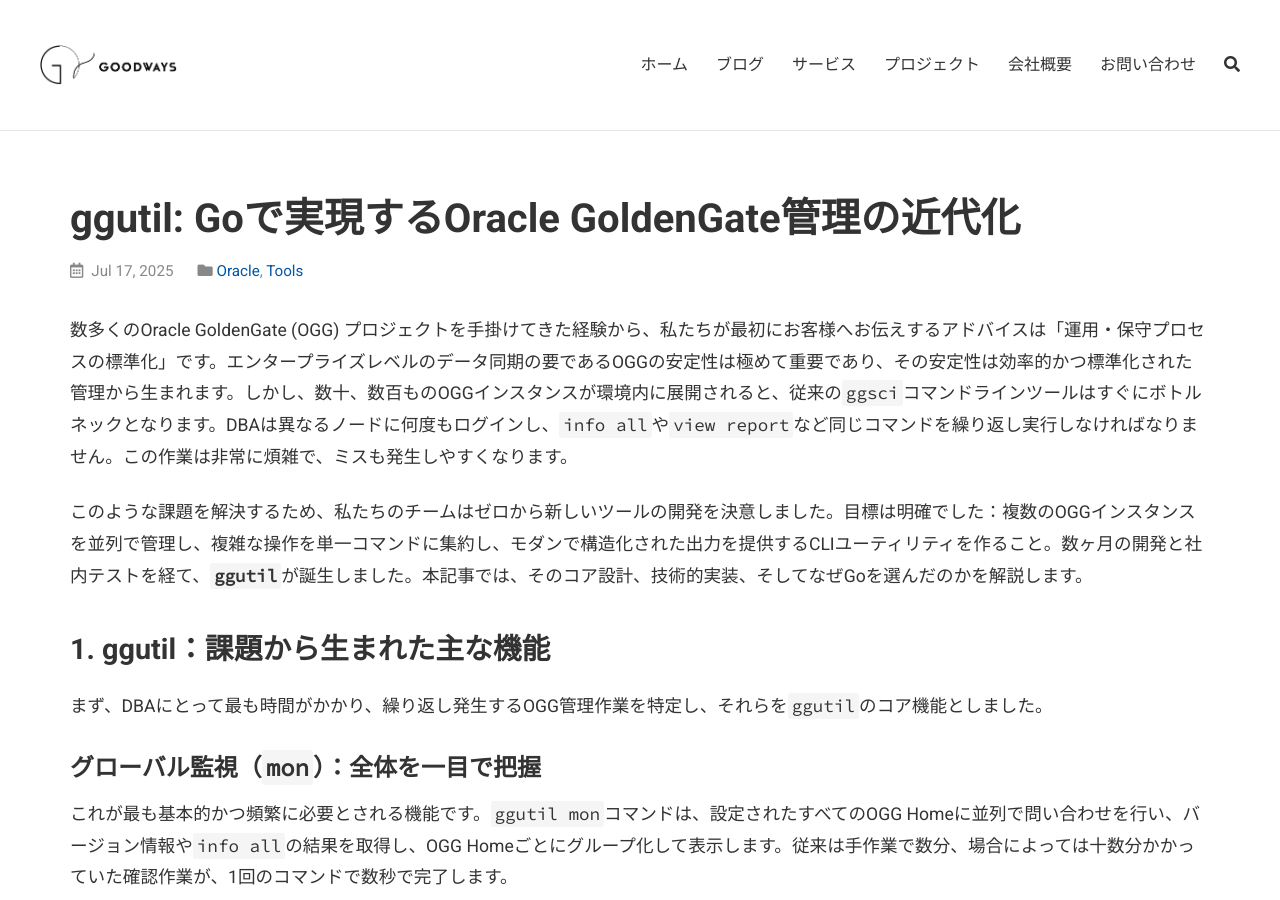
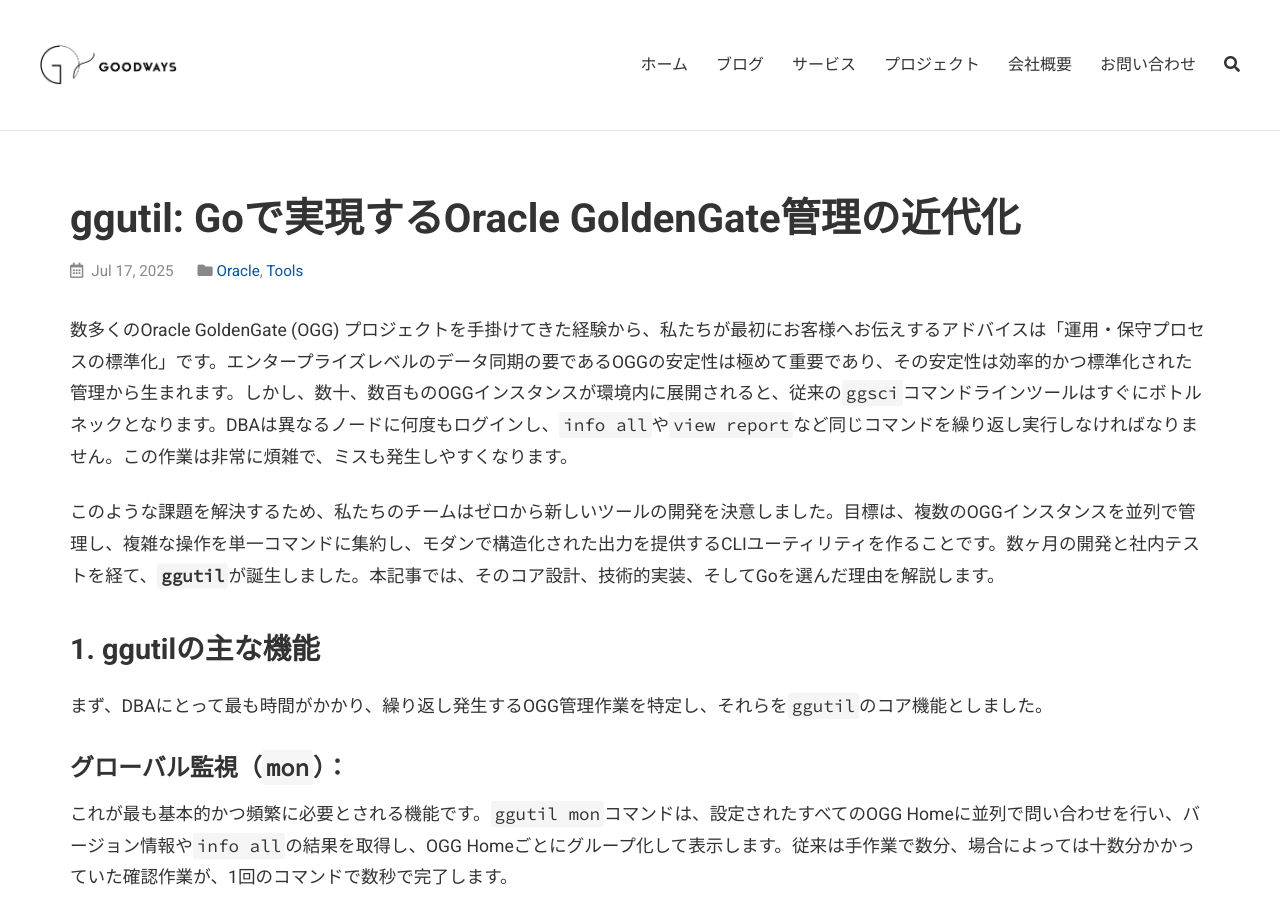
Before and after one commit to goodwaysIT/ja, a Jekyll site: the page built from _posts/2025-07-17-ggutil-modern-oggg-management-tool.md, in a window 1280 px wide and 900 px high. Built offline with Jekyll 4.4.1, drawn with Linux system fonts in a browser that asks for light colours; some of the changed text lies outside the part shown.

Commit message:
Update 2025-07-17-ggutil-modern-oggg-management-tool.md

````diff
--- a/_posts/2025-07-17-ggutil-modern-oggg-management-tool.md
+++ b/_posts/2025-07-17-ggutil-modern-oggg-management-tool.md
@@ -1,7 +1,7 @@
 ---
 layout: post
 title: "ggutil: Goで実現するOracle GoldenGate管理の近代化"
-excerpt: "ggutilは、複数のOracle GoldenGate (OGG) 環境を効率的かつ並列に管理できる、モダンなオープンソースCLIツールです。その主な機能、Goベースのアーキテクチャ、DBAの運用をどのように効率化するかを紹介します。"
+excerpt: "ggutilは、複数のOracle GoldenGate (OGG) 環境を効率的かつ並列に管理でき、モダンなオープンソースCLIツールです。その主要機能、Goベースのアーキテクチャ、およびDBAによるOGG操作の効率化について説明します。"
 date: 2025-07-17 09:01:00 +0800
 categories: [Oracle, Tools]
 tags: [oracle, goldengate, dba, go, open-source, ゴールデンゲート, 運用管理, オープンソース, Go言語, データベース, DBA]
@@ -10,13 +10,13 @@ author: Shane
 
 数多くのOracle GoldenGate (OGG) プロジェクトを手掛けてきた経験から、私たちが最初にお客様へお伝えするアドバイスは「運用・保守プロセスの標準化」です。エンタープライズレベルのデータ同期の要であるOGGの安定性は極めて重要であり、その安定性は効率的かつ標準化された管理から生まれます。しかし、数十、数百ものOGGインスタンスが環境内に展開されると、従来の`ggsci`コマンドラインツールはすぐにボトルネックとなります。DBAは異なるノードに何度もログインし、`info all`や`view report`など同じコマンドを繰り返し実行しなければなりません。この作業は非常に煩雑で、ミスも発生しやすくなります。
 
-このような課題を解決するため、私たちのチームはゼロから新しいツールの開発を決意しました。目標は明確でした：複数のOGGインスタンスを並列で管理し、複雑な操作を単一コマンドに集約し、モダンで構造化された出力を提供するCLIユーティリティを作ること。数ヶ月の開発と社内テストを経て、**`ggutil`**が誕生しました。本記事では、そのコア設計、技術的実装、そしてなぜGoを選んだのかを解説します。
+このような課題を解決するため、私たちのチームはゼロから新しいツールの開発を決意しました。目標は、複数のOGGインスタンスを並列で管理し、複雑な操作を単一コマンドに集約し、モダンで構造化された出力を提供するCLIユーティリティを作ることです。数ヶ月の開発と社内テストを経て、**`ggutil`**が誕生しました。本記事では、そのコア設計、技術的実装、そしてGoを選んだ理由を解説します。
 
-## 1. ggutil：課題から生まれた主な機能
+## 1. ggutilの主な機能
 
 まず、DBAにとって最も時間がかかり、繰り返し発生するOGG管理作業を特定し、それらを`ggutil`のコア機能としました。
 
-### グローバル監視（`mon`）：全体を一目で把握
+### グローバル監視（`mon`）：
 
 これが最も基本的かつ頻繁に必要とされる機能です。`ggutil mon`コマンドは、設定されたすべてのOGG Homeに並列で問い合わせを行い、バージョン情報や`info all`の結果を取得し、OGG Homeごとにグループ化して表示します。従来は手作業で数分、場合によっては十数分かかっていた確認作業が、1回のコマンドで数秒で完了します。
 
@@ -55,9 +55,9 @@ exttrail ./dirdat/or
 TABLE TUSER.TTAB1;
 ```
 
-### パフォーマンス統計（`stats`）：意思決定を支える指標
+### パフォーマンス統計（`stats`）：
 
-`ggsci`の`stats`コマンドも便利ですが、その出力は可読性や網羅性に欠けます。`ggutil stats <process_name>`は、合計および日次のI/U/D（Insert/Update/Delete）操作統計を解析・表示するだけでなく、**TPS（transactions per second）**ビューも提供します。これはパフォーマンス評価やキャパシティプランニングに非常に有用です。
+`ggsci`の`stats`コマンドも便利ですが、出力内容の可読性と情報範囲には限界があります。`ggutil stats <process_name>`は、合計および日次のI/U/D（Insert/Update/Delete）操作統計を解析・表示するだけでなく、**TPS（transactions per second）**ビューも提供します。これはパフォーマンス評価やキャパシティプランニングに非常に有用です。
 
 ```bash
 $ ggutil stats rep_pg
@@ -85,7 +85,7 @@ $ ggutil stats rep_pg
 
 `ggutil backup`は、すべての重要なOGG環境ファイル（設定、ログ、レポート等）をワンクリックでバックアップし、タイムスタンプ付きの`tar.gz`に自動でまとめます。`ggutil collect <process_name>`は、特定プロセスに関連する診断ファイルを迅速に収集でき、トラブル対応の時間を大幅に短縮します。
 
-## 2. 技術アーキテクチャ：なぜGoなのか、どう動くのか
+## 2. 技術アーキテクチャ：
 
 `ggutil`の強みは、よく考え抜かれた技術アーキテクチャにあります。
 
@@ -96,9 +96,9 @@ $ ggutil stats rep_pg
 
 上記の図は、`ggutil`の並列ワークフローアーキテクチャを示しています。ユーザーがコマンドを実行すると、`ggutil`は複数のGoroutineを立ち上げ、各OGG Homeと並列にやり取りします。各Goroutineは必要な`ggsci`コマンドを実行し、生のテキスト出力を中央のパーサー・集約器に送信します。結果は構造化されたレポートとして整形され、ユーザーに分かりやすく提示されます。
 
-最初の技術的決断はプログラミング言語の選定でした。**なぜGoなのか？** 主な理由は3つです：
+最初の技術的決断はプログラミング言語の選定でした。**Goを選ぶ** 主な理由は3つです：
 
-1.  **ネイティブな並列処理**：GoのGoroutineとChannelにより、高並列プログラムをシンプルかつ効率的に記述できます。多数のOGG Homeを同時に操作する本ツールには最適です。数百、数千のGoroutineを軽量に生成でき、従来のスレッドモデルより遥かに優れています。
+1.  **ネイティブな並列処理**：GoのGoroutineとChannelにより、高並列プログラムをシンプルかつ効率的に記述できます。多数のOGG Homeを同時に操作する本ツールには最適です。数百、数千のGoroutineを軽量に生成でき、従来のスレッドモデルより優れています。
 2.  **クロスプラットフォームなバイナリ配布**：GoはLinux、Windows、macOS等、どの環境向けにも単一の依存不要なバイナリを簡単に生成できます。これにより、複雑なランタイム不要で`ggutil`を配布可能です。
 3.  **充実した標準ライブラリとエコシステム**：Goの標準ライブラリ（`os/exec`、`regexp`等）や活発なOSSコミュニティは、迅速な開発の基盤となりました。
 
@@ -138,7 +138,7 @@ for result := range resultsChan {
 ```
 この分割統治アプローチにより、従来は直列だった作業が並列化され、全体の実行時間は最も遅いタスクの時間で決まります（合計時間ではありません）。
 
-### 美しい出力：生テキストから構造化レポートへ
+### 出力：生テキストから構造化レポートへ
 
 `ggsci`のもう一つの課題は、人間向けの非構造化テキスト出力であり、プログラムによる解析が困難な点です。私たちはこれを徹底的に解決しました。
 
````
Also changed, not shown: other parts of _posts/2025-07-17-ggutil-modern-oggg-management-tool.md (+1 -1 lines).
